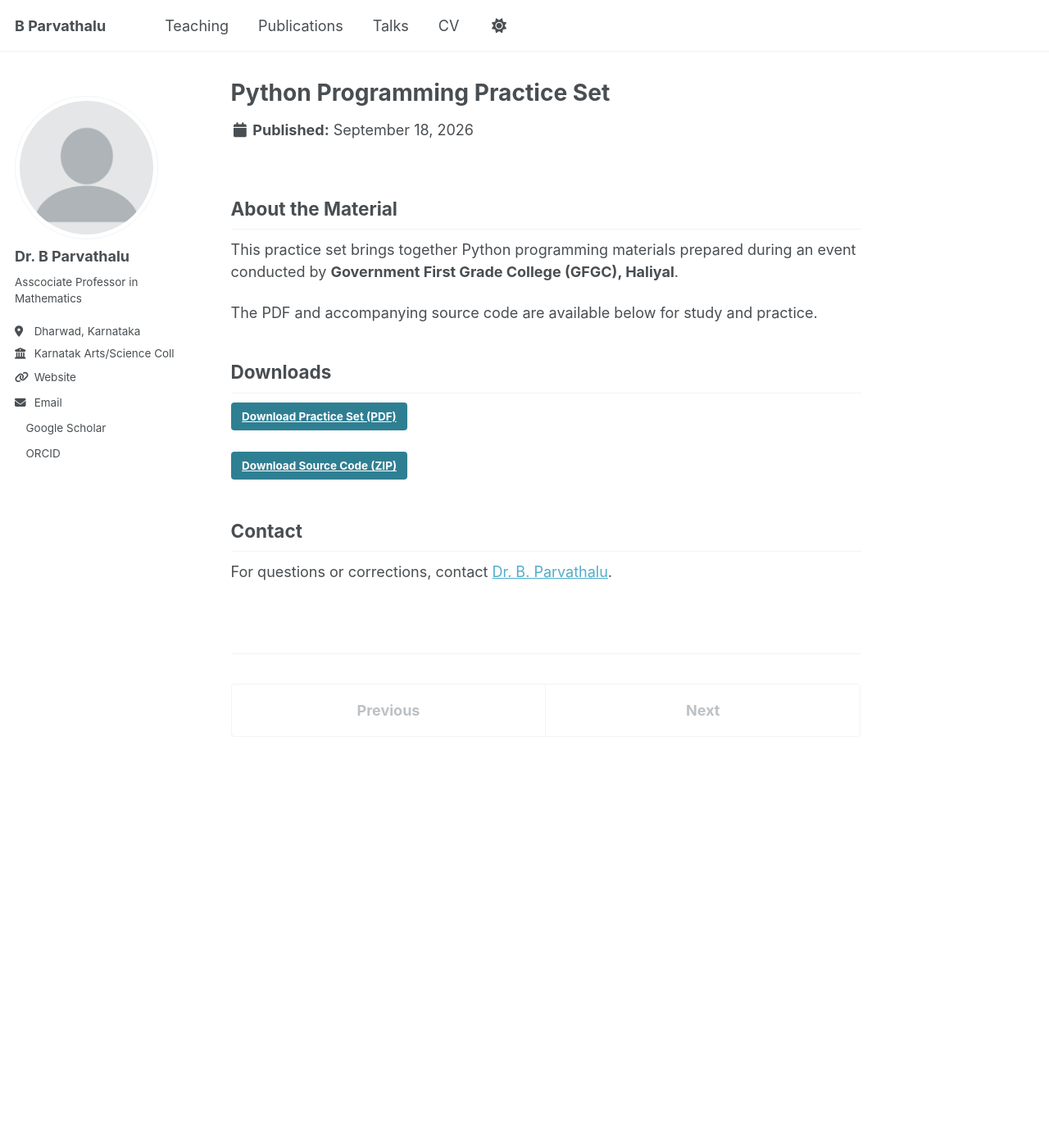
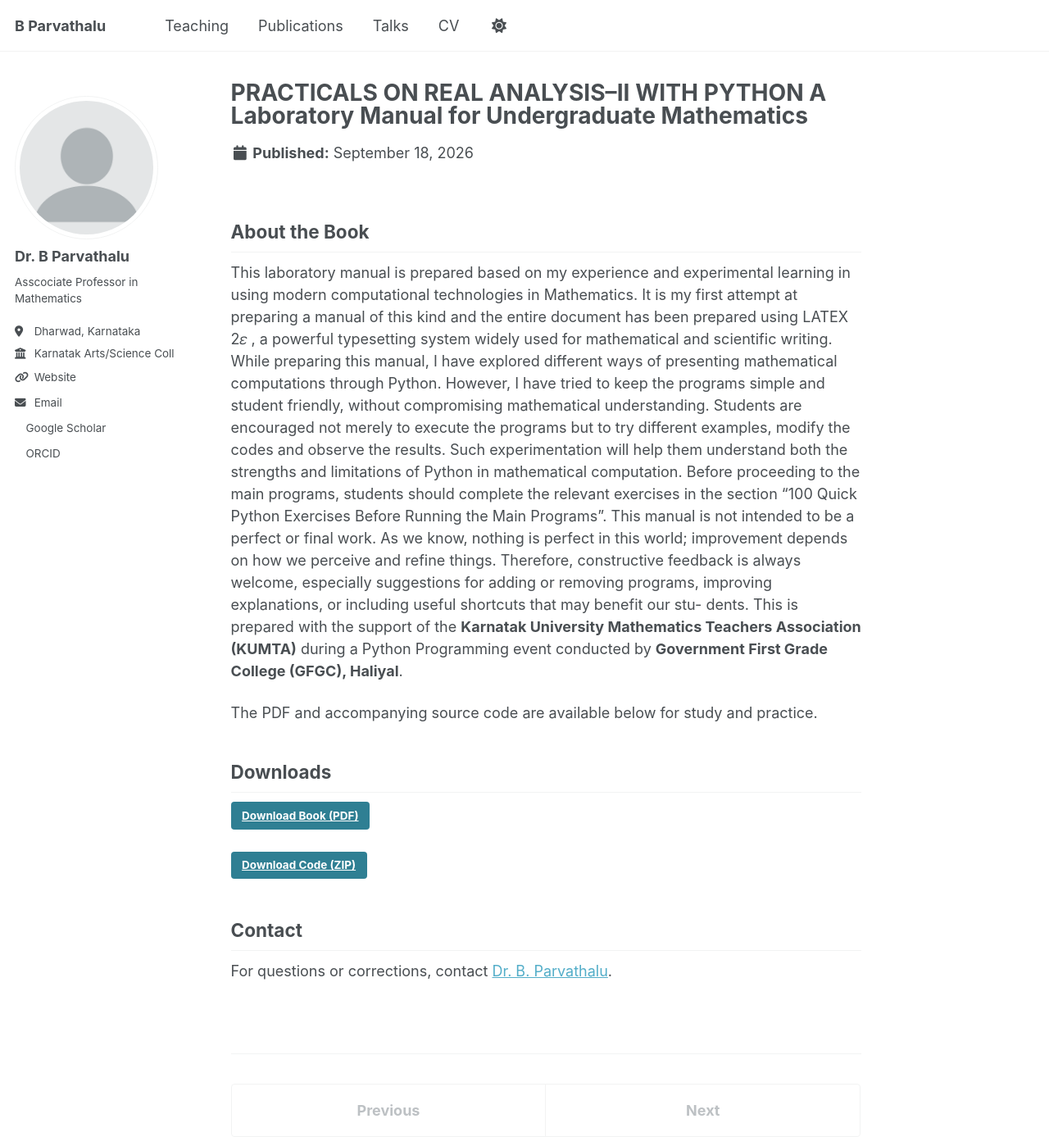
Before and after one commit to drbp-kcd/drbp-kcd.github.io, a Jekyll site: the page built from _publications/python-programming-laboratory-book.md, in a window 1280 px wide and 1387 px high. Shown: the whole window at 82% size. Built offline with Jekyll 4.4.1, drawn with Linux system fonts in a browser that asks for light colours; a style sheet for code colours, icons or effects is not loaded.

Commit message:
Update python-programming-laboratory-book.md

```diff
--- a/_publications/python-programming-laboratory-book.md
+++ b/_publications/python-programming-laboratory-book.md
@@ -1,15 +1,34 @@
 ---
-title: "Python Programming Practice Set"
+title: "PRACTICALS ON REAL ANALYSIS–II WITH PYTHON
+A Laboratory Manual for Undergraduate Mathematics"
 collection: publications
 category: books
 permalink: /publication/python-programming-laboratory-book
-excerpt: "Python programming practice materials prepared during an event conducted by GFGC, Haliyal, with a downloadable PDF and accompanying source code."
+excerpt: "Prepared with the support of the Karnatak University Mathematics Teachers Association
+(KUMTA) during a Python Programming event conducted by Government First Grade
+College, Haliyal, Karnataka, India., with a downloadable PDF and accompanying source code."
 ---
 
-## About the Material
+## About the Book
 
-This practice set brings together Python programming materials
-prepared during an event conducted by **Government First Grade
+This laboratory manual is prepared based on my experience and experimental learning
+in using modern computational technologies in Mathematics. It is my first attempt at
+preparing a manual of this kind and the entire document has been prepared using LATEX 2𝜀 ,
+a powerful typesetting system widely used for mathematical and scientific writing.
+While preparing this manual, I have explored different ways of presenting mathematical
+computations through Python. However, I have tried to keep the programs simple and
+student friendly, without compromising mathematical understanding. Students are encouraged
+not merely to execute the programs but to try different examples, modify the
+codes and observe the results. Such experimentation will help them understand both the
+strengths and limitations of Python in mathematical computation. Before proceeding to
+the main programs, students should complete the relevant exercises in the section “100
+Quick Python Exercises Before Running the Main Programs”. This manual is not intended to
+be a perfect or final work. As we know, nothing is perfect
+in this world; improvement depends on how we perceive and refine things. Therefore,
+constructive feedback is always welcome, especially suggestions for adding or removing
+programs, improving explanations, or including useful shortcuts that may benefit our stu-
+dents. This is prepared with the support of the **Karnatak University Mathematics Teachers Association
+(KUMTA)** during a Python Programming event conducted by **Government First Grade
 College (GFGC), Haliyal**.
 
 The PDF and accompanying source code are available below for
@@ -17,9 +36,9 @@ study and practice.
 
 ## Downloads
 
-[Download Practice Set (PDF)]({{ '/files/books/python-programming-practice-set.pdf' | relative_url }}){: .btn .btn--primary}
+[Download Book (PDF)]({{ '/files/books/BSc V Sem-RNEP-Final-Design-Basics.pdf' | relative_url }}){: .btn .btn--primary}
 
-[Download Source Code (ZIP)]({{ '/files/books/python-programming-source-code.zip' | relative_url }}){: .btn .btn--primary}
+[Download Code (ZIP)]({{ '/files/books/Laboratory Manual V-Sem_Codes.zip' | relative_url }}){: .btn .btn--primary}
 
 ## Contact
 
```
